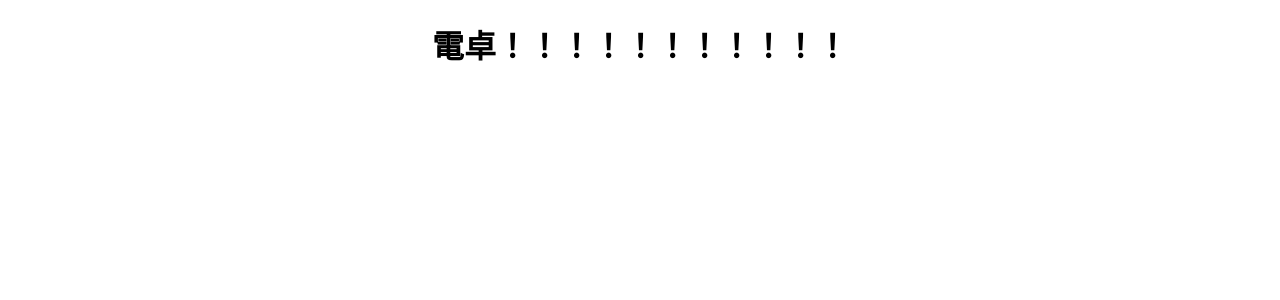
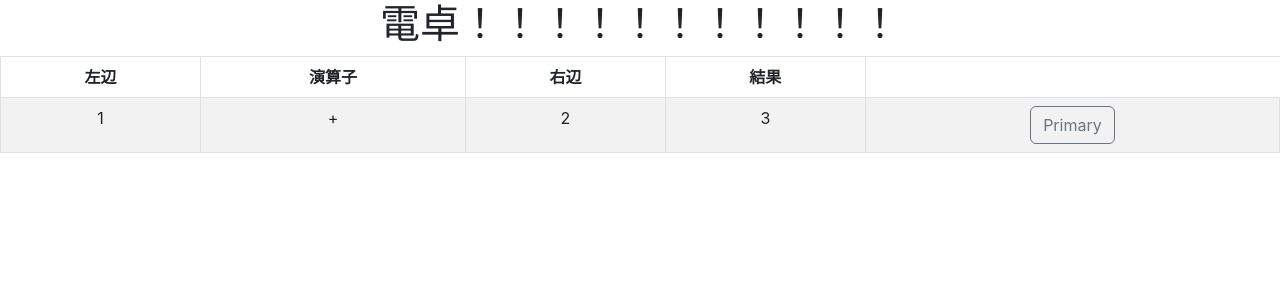
Before and after one commit to kamesan1577/oneday-calculater, a React (Create React App) app in the folder frontend/app/: page / in a window 1280 px wide. Shown: the top 300 px of the page. Built offline with nearby package versions, Linux system fonts and the light colour scheme.

Commit message:
計算フォームの雛形作成

```diff
--- a/frontend/app/public/index.html
+++ b/frontend/app/public/index.html
@@ -25,6 +25,12 @@
       Learn how to configure a non-root public URL by running `npm run build`.
     -->
     <title>React App</title>
+    <link
+      rel="stylesheet"
+      href="https://cdn.jsdelivr.net/npm/bootstrap@5.3.0/dist/css/bootstrap.min.css"
+      integrity="sha384-9ndCyUaIbzAi2FUVXJi0CjmCapSmO7SnpJef0486qhLnuZ2cdeRhO02iuK6FUUVM"
+      crossorigin="anonymous"
+    />
   </head>
   <body>
     <noscript>You need to enable JavaScript to run this app.</noscript>
--- a/frontend/app/src/App.js
+++ b/frontend/app/src/App.js
@@ -1,10 +1,12 @@
 import logo from './logo.svg';
 import './App.css';
+import Form from "./components/Form";
 
 function App() {
   return (
     <div className="App">
       <h1>電卓！！！！！！！！！！！</h1>
+      <Form />
     </div>
   );
 }
--- a/frontend/app/src/components/Button.js
+++ /dev/null
@@ -1 +0,0 @@
-import Button from "react-bootstrap/Button";
--- /dev/null
+++ b/frontend/app/src/components/Form.js
@@ -0,0 +1,30 @@
+import { Button, Table } from "react-bootstrap";
+
+
+function Form() {
+    return (
+        <Table hover striped bordered>
+            <thead>
+                <tr>
+                    <th>左辺</th>
+                    <th>演算子</th>
+                    <th>右辺</th>
+                    <th>結果</th>
+                </tr>
+            </thead>
+            <tbody>
+                <tr>
+                    <td>1</td>
+                    <td>+</td>
+                    <td>2</td>
+                    <td>3</td>
+                    <td>
+                        <Button variant="outline-secondary">Primary</Button>
+                    </td>
+                </tr>
+            </tbody>
+        </Table>
+    );
+}
+
+export default Form;
```
